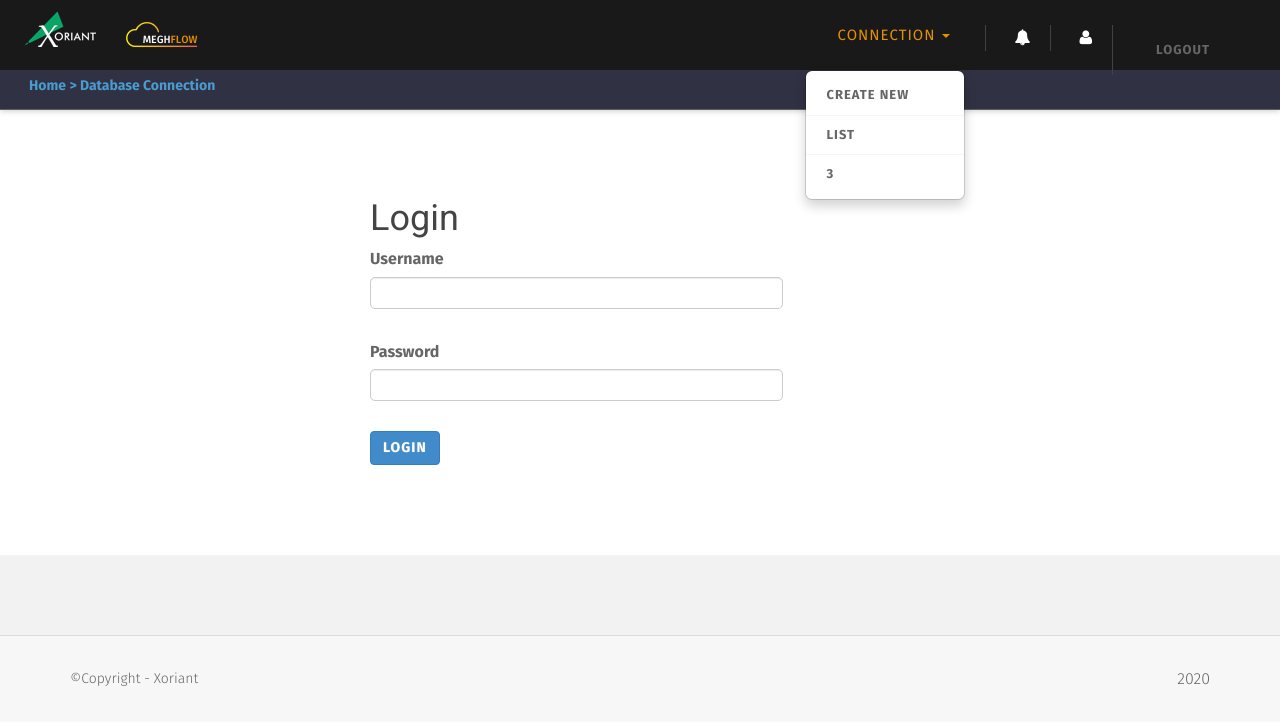
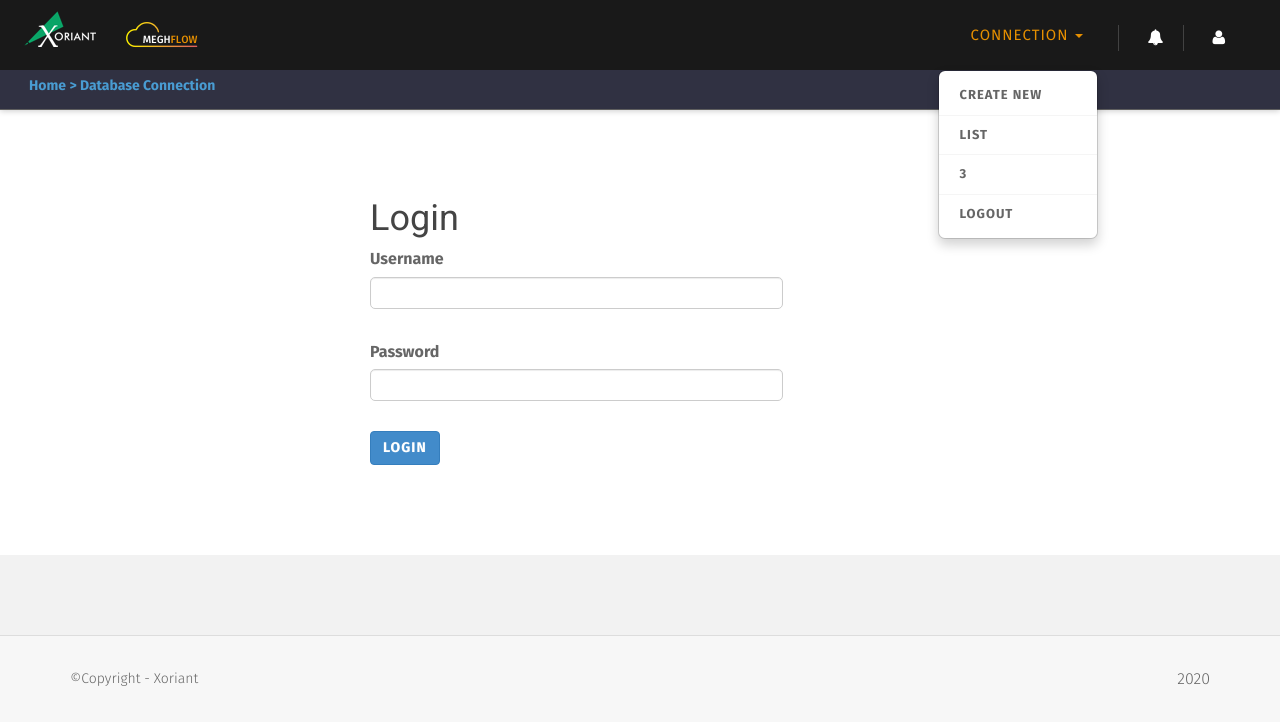
Before and after one commit to crazyobject/aws, a React (Create React App) app: page /login in a window 1280 px wide. Both pictures are taken after a click on the link "CONNECTION". Shown: the top 724 px of the page. Built offline with nearby package versions, Linux system fonts and the light colour scheme.

Commit message:
logout button changes

```diff
--- a/src/components/header.jsx
+++ b/src/components/header.jsx
@@ -42,6 +42,7 @@ class Header extends Component {
                 <li><a href="create-new.html">Create new</a></li>
                 <li> <Link to="/list">List</Link> </li>
                 <li><a href="index-video.html">3</a></li>
+				<li><a href="/logout">Logout</a></li>
               </ul>
             </li>
 			<li className="separator">
@@ -50,7 +51,6 @@ class Header extends Component {
 			<li className="separator dropdown">
 				<i className="fa fa-user" title="User"></i>
 			</li>
-      <li className="separator dropdown " > <Link to="/logout">Logout</Link></li>
           </ul>
         </div>
 
```
